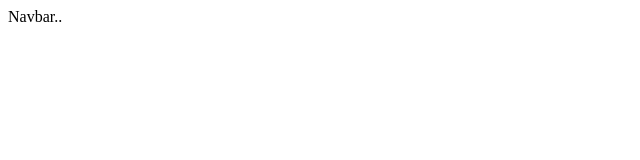
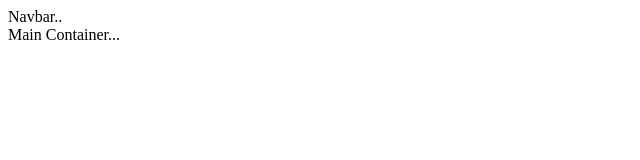
Before and after one commit to Abhishek-Tibe/git-practice, a plain HTML site: page navbar.html in a window 1280 px wide. Shown: the whole page, without its empty margins (0-640 px from the left). Drawn offline with Linux system fonts and the light colour scheme.

Commit message:
Container Added

```diff
--- a/navbar.html
+++ b/navbar.html
@@ -9,6 +9,7 @@
 
 <body>
     <navbar>Navbar..</navbar>
+    <main>Main Container...</main>
 </body>
 
 </html>
```
